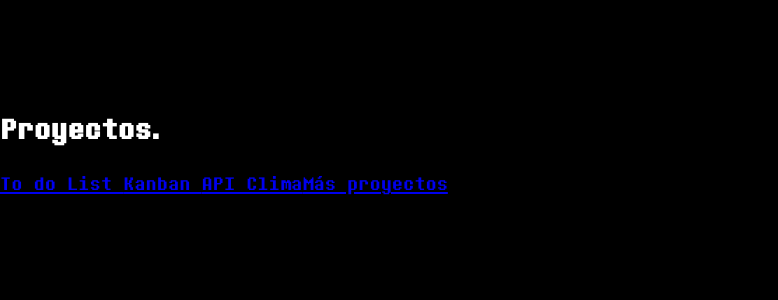
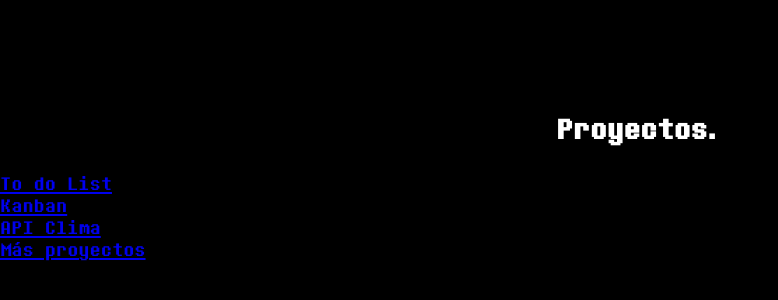
Before and after one commit to debello/Nueva-web, a React (Create React App) app: page / in a window 1280 px wide. Shown: the part 4101-4401 px from the top of the page, without its empty margins (0-778 px from the left). Built offline with nearby package versions, Linux system fonts and the light colour scheme.

Commit message:
Change html tags

```diff
--- a/src/parts/Portfolio.js
+++ b/src/parts/Portfolio.js
@@ -160,17 +160,32 @@ const DestrezasCSS = styled.div`
 
 const Proyectos = () => {
     return (
-        <div>
+        <ProyectosCSS>
             <h2 className='projects-redirect'>Proyectos.</h2>
             <section className='projects'>
-                <a className='p-1' href='https://debello.github.io/todolist/' rel="noopener noreferrer">To do List </a>
-                <a className='p-2' href='https://debello.github.io/kanban_bello/' rel="noopener noreferrer">Kanban </a>
-                <a className='p-3' href='https://github.com/debello/API-Clima' rel="noopener noreferrer">API Clima</a>
-                <a className='p-4 hover-3' href='https://github.com/debello?tab=repositories' rel="noopener noreferrer">Más proyectos</a>
+                <p><a className='p-1' href='https://debello.github.io/todolist/' rel="noopener noreferrer">To do List </a></p>
+                <p><a className='p-2' href='https://debello.github.io/kanban_bello/' rel="noopener noreferrer">Kanban </a></p>
+                <p><a className='p-3' href='https://github.com/debello/API-Clima' rel="noopener noreferrer">API Clima</a></p>
+                <p><a className='p-4 hover-3' href='https://github.com/debello?tab=repositories' rel="noopener noreferrer">Más proyectos</a></p>
             </section>
-        </div>
+        </ProyectosCSS>
     )
 }
+const ProyectosCSS = styled.div`
+p {
+    margin: 0;
+    padding: 0;
+}
+    h2 {
+        display: flex;
+        justify-content: center;
+
+    }
+    section p {
+        display: block;
+        margin: 0 auto;
+
+    }`
 
 const Pie = () => {
     return (
```
